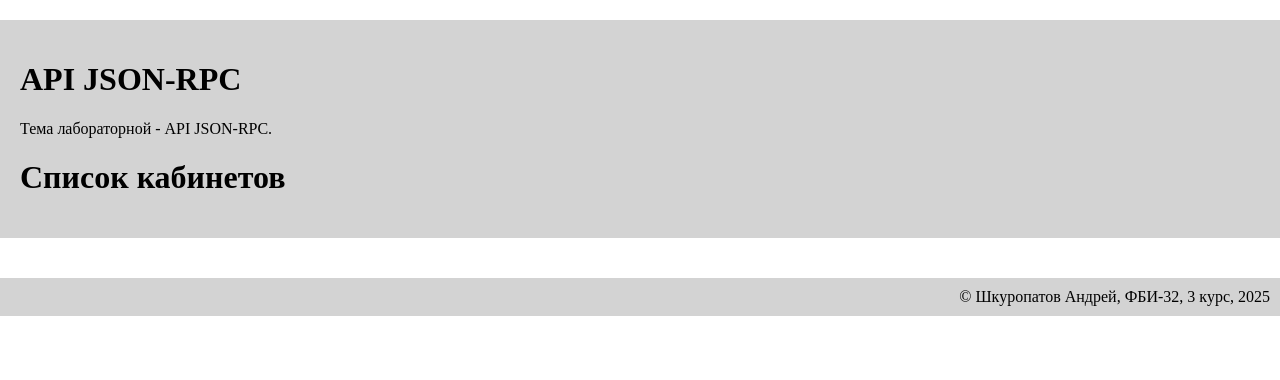
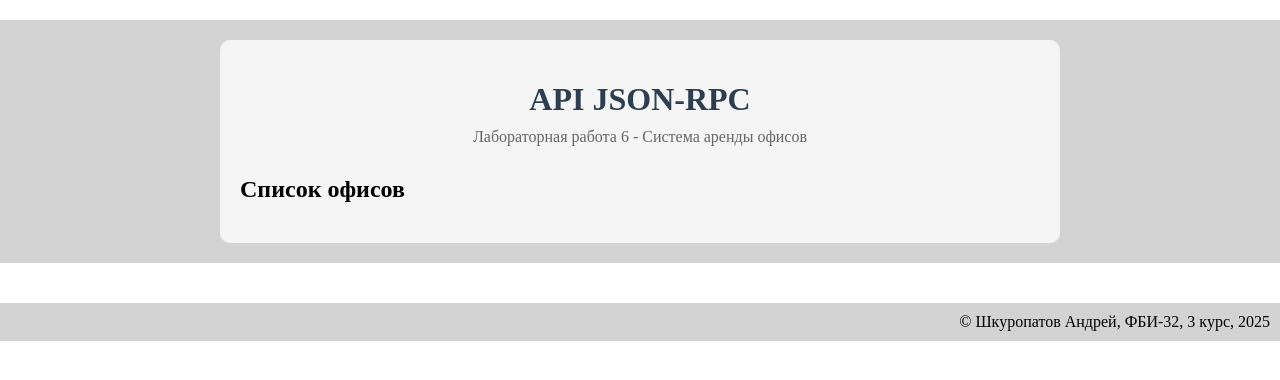
Before and after one commit to andrey22462246/web-back-labs, a Flask app: page /lab6/ in a window 1280 px wide. Shown: the part 65-445 px from the top of the page. Run offline with Flask 3, Linux system fonts and the light colour scheme.

Commit message:
Стили

```diff
--- a/lab6.py
+++ b/lab6.py
@@ -4,7 +4,8 @@ lab6 = Blueprint('lab6',__name__)
 
 offices = []
 for i in range(1,11):
-    offices.append({"number": i, "tenant": ""})
+    price = 1000 + i * 100
+    offices.append({"number": i, "tenant": "", "price": price})
 
 @lab6.route('/lab6/')
 def lab():
@@ -56,12 +57,10 @@ def api():
             'id': id
         }
 
-
     elif data['method'] == 'release':
         office_number = data['params']
         for office in offices:
             if office['number'] == office_number:
-
                 if office['tenant'] == '':
                     return {
                         'jsonrpc': '2.0',
@@ -71,7 +70,6 @@ def api():
                         },
                         'id': id
                     }
-
                 if office['tenant'] != login:
                     return {
                         'jsonrpc': '2.0',
@@ -81,7 +79,6 @@ def api():
                         },
                         'id': id
                     }
-
                 office['tenant'] = ''
                 return {
                     'jsonrpc': '2.0',
@@ -94,3 +91,17 @@ def api():
             'error': {'code': -32000, 'message': 'Office not found'},
             'id': id
         }
+
+    elif data['method'] == 'my_offices':
+        user_offices = [office for office in offices if office['tenant'] == login]
+        total_cost = sum(office['price'] for office in user_offices)
+
+        return {
+            'jsonrpc': '2.0',
+            'result': {
+                'offices': user_offices,
+                'total_cost': total_cost,
+                'count': len(user_offices)
+            },
+            'id': id
+        }
--- a/templates/lab6/lab6.html
+++ b/templates/lab6/lab6.html
@@ -4,6 +4,47 @@
 
 {% block script %}
 <script>
+const styles = `
+    .office-container { max-width: 800px; margin: 0 auto; padding: 20px; background: #f5f5f5; border-radius: 10px; }
+    .page-title { color: #2c3e50; text-align: center; margin-bottom: 10px; }
+    .page-subtitle { color: #666; text-align: center; margin-bottom: 30px; }
+    .office-list { list-style: none; padding: 0; }
+    .office-item {
+        background: white;
+        border: 2px solid #ddd;
+        border-radius: 8px;
+        margin-bottom: 10px;
+        padding: 15px;
+        display: flex;
+        justify-content: space-between;
+        align-items: center;
+    }
+    .office-item:hover { border-color: #3498db; }
+    .office-info { flex-grow: 1; }
+    .office-number { font-weight: bold; color: #2c3e50; }
+    .office-status { color: #666; margin: 5px 0; }
+    .office-price { color: #27ae60; font-weight: bold; }
+    .office-actions { display: flex; gap: 10px; }
+    .btn { padding: 8px 15px; border: none; border-radius: 4px; cursor: pointer; }
+    .btn-book { background: #3498db; color: white; }
+    .btn-release { background: #e74c3c; color: white; }
+    .total-cost {
+        background: #2c3e50;
+        color: white;
+        padding: 15px;
+        border-radius: 8px;
+        text-align: center;
+        margin-top: 20px;
+        font-weight: bold;
+    }
+    .status-free { color: #27ae60; }
+    .status-occupied { color: #e74c3c; }
+`;
+
+const styleSheet = document.createElement("style");
+styleSheet.innerText = styles;
+document.head.appendChild(styleSheet);
+
 function getOfficeList(){
     const url = '/lab6/json-rpc-api/';
     const json = {
@@ -11,6 +52,7 @@ function getOfficeList(){
         'method': 'info',
         'id': Math.round(Math.random()*1000)
     };
+
     fetch(url, {
         method: 'POST',
         headers: {'Content-Type': 'application/json'},
@@ -22,22 +64,71 @@ function getOfficeList(){
     .then(function(data) {
         const office_list = data.result;
         const ul = document.getElementById('office-list');
+        ul.innerHTML = '';
+
         for(let i = 0; i < office_list.length; i++) {
             const office = office_list[i];
             const li = document.createElement('li');
-            li.innerText = `${office.number}: ${office.tenant || 'свободен'}`;
+            li.className = 'office-item';
 
-            const bookingButton = document.createElement('button');
-            bookingButton.innerText = 'зарезервировать';
-            bookingButton.onclick = function() { booking(office.number) };
-            li.appendChild(bookingButton);
-
-            const releaseButton = document.createElement('button');
-            releaseButton.innerText = 'освободить';
-            releaseButton.onclick = function() { release(office.number) };
-            li.appendChild(releaseButton);
+            li.innerHTML = `
+                <div class="office-info">
+                    <div class="office-number">Офис ${office.number}</div>
+                    <div class="office-status">
+                        Статус: <span class="${office.tenant ? 'status-occupied' : 'status-free'}">
+                            ${office.tenant || 'Свободен'}
+                        </span>
+                    </div>
+                    <div class="office-price">${office.price} руб./мес.</div>
+                </div>
+                <div class="office-actions">
+                    <button class="btn btn-book" onclick="booking(${office.number})">
+                        Забронировать
+                    </button>
+                    <button class="btn btn-release" onclick="release(${office.number})">
+                        Освободить
+                    </button>
+                </div>
+            `;
 
             ul.appendChild(li);
+        }
+
+        updateTotalCost();
+    });
+}
+
+function updateTotalCost() {
+    const url = '/lab6/json-rpc-api/';
+    const json = {
+        'jsonrpc': '2.0',
+        'method': 'my_offices',
+        'id': Math.round(Math.random()*1000)
+    };
+
+    fetch(url, {
+        method: 'POST',
+        headers: {'Content-Type': 'application/json'},
+        body: JSON.stringify(json)
+    })
+    .then(function(response){
+        return response.json()
+    })
+    .then(function(data) {
+        const totalElement = document.getElementById('total-cost');
+        if (data.result.count > 0) {
+            totalElement.innerHTML = `
+                <div class="total-cost">
+                    💼 Общая стоимость ваших офисов: ${data.result.total_cost} руб./мес.<br>
+                    <small>Арендовано офисов: ${data.result.count}</small>
+                </div>
+            `;
+        } else {
+            totalElement.innerHTML = `
+                <div class="total-cost">
+                    🏢 У вас нет арендованных офисов
+                </div>
+            `;
         }
     });
 }
@@ -50,6 +141,7 @@ function booking(officeNumber) {
         'params': officeNumber,
         'id': Math.round(Math.random()*1000)
     };
+
     fetch(url, {
         method: 'POST',
         headers: {'Content-Type': 'application/json'},
@@ -60,20 +152,8 @@ function booking(officeNumber) {
     })
     .then(function(data) {
         if (data.error) {
-            switch(data.error.code){
-                case 1:
-                    alert('Вы не авторизованы');
-                    break;
-                case 2:
-                    alert('Офис уже арендуется');
-                    break;
-                case -32601:
-                    alert('Странная ошибка');
-                    break;
-            }
-        }
-        else{
-            document.getElementById('office-list').innerHTML = '';
+            alert('Ошибка: ' + (data.error.message || 'Неизвестная ошибка'));
+        } else {
             getOfficeList();
         }
     });
@@ -87,6 +167,7 @@ function release(officeNumber) {
         'params': officeNumber,
         'id': Math.round(Math.random()*1000)
     };
+
     fetch(url, {
         method: 'POST',
         headers: {'Content-Type': 'application/json'},
@@ -97,23 +178,8 @@ function release(officeNumber) {
     })
     .then(function(data) {
         if (data.error) {
-            switch(data.error.code){
-                case 1:
-                    alert('Вы не авторизованы');
-                    break;
-                case 3:
-                    alert('Офис не арендован');
-                    break;
-                case 4:
-                    alert('Вы можете освободить только свой офис');
-                    break;
-                case -32601:
-                    alert('Странная ошибка');
-                    break;
-            }
-        }
-        else{
-            document.getElementById('office-list').innerHTML = '';
+            alert('Ошибка: ' + (data.error.message || 'Неизвестная ошибка'));
+        } else {
             getOfficeList();
         }
     });
@@ -126,10 +192,15 @@ document.addEventListener('DOMContentLoaded', function(){
 {% endblock %}
 
 {% block main %}
-    <h1>API JSON-RPC</h1>
-    <div>
-        Тема лабораторной - API JSON-RPC.
+<div class="office-container">
+    <h1 class="page-title">API JSON-RPC</h1>
+    <div class="page-subtitle">
+        Лабораторная работа 6 - Система аренды офисов
     </div>
-    <h1>Список кабинетов</h1>
-    <ul id="office-list"></ul>
+
+    <h2>Список офисов</h2>
+    <ul class="office-list" id="office-list"></ul>
+
+    <div id="total-cost"></div>
+</div>
 {% endblock %}
```
